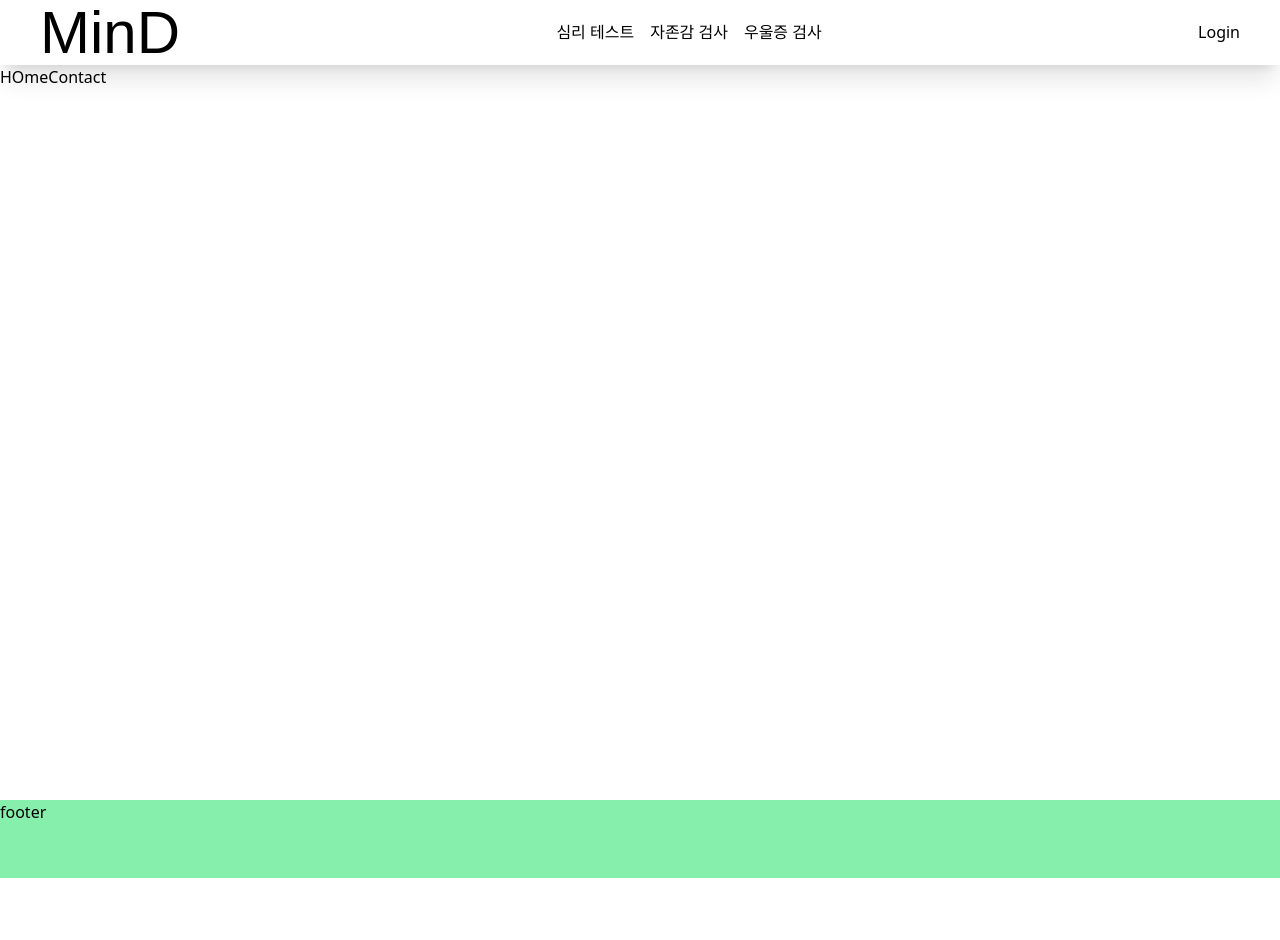
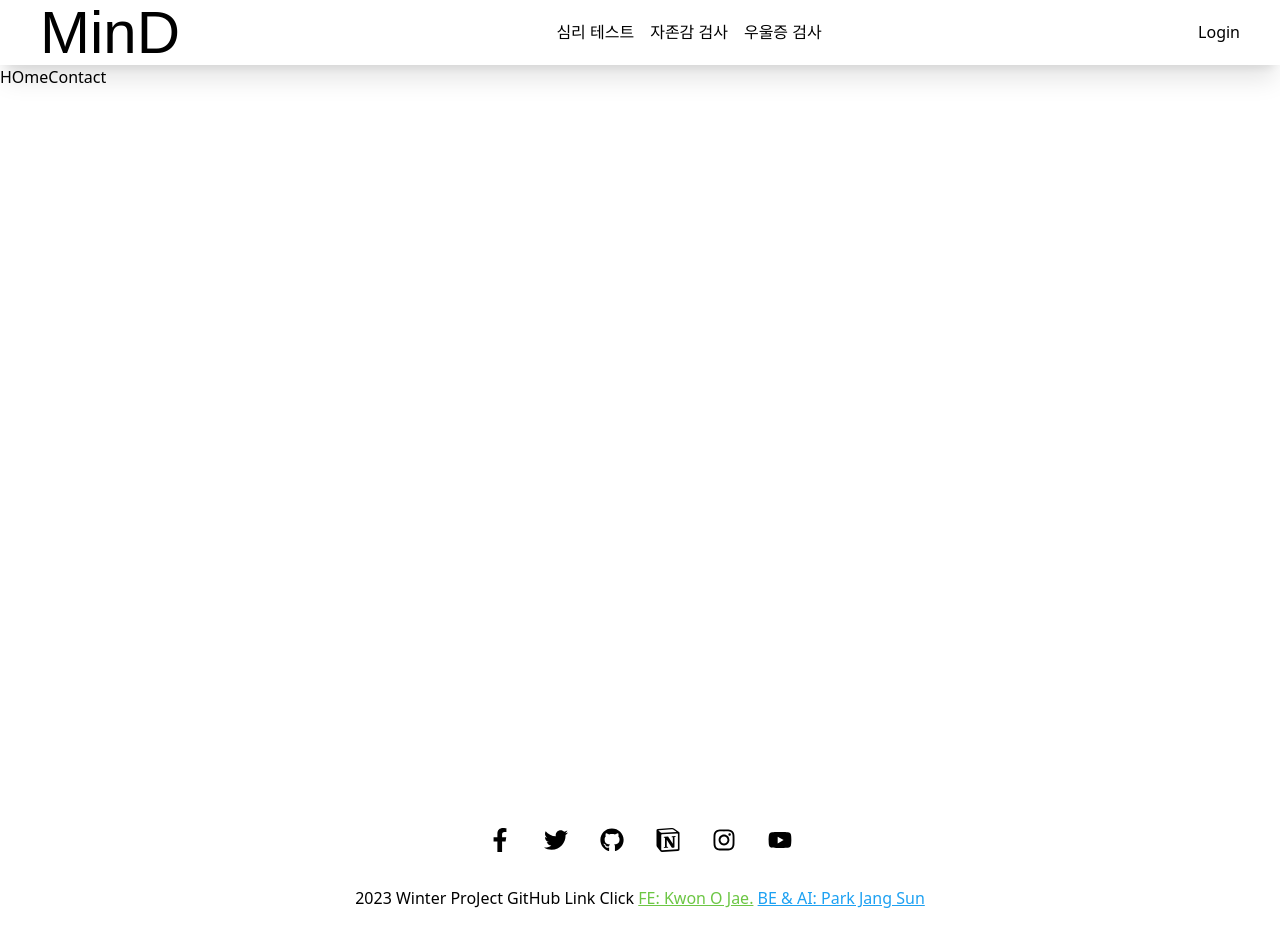
Before and after one commit to Kwonojae/AI-With-React.ts, a React (Vite) app: page / in a window 1280 px wide. Before the commit the page ends 878 px from the top, so only its background shows below. Built offline with nearby package versions, Linux system fonts and the light colour scheme; a web font is replaced by a local one.

Commit message:
footer완료

```diff
--- a/src/components/layout/Footer.tsx
+++ b/src/components/layout/Footer.tsx
@@ -1,7 +1,89 @@
+import { FaFacebookF } from "react-icons/fa";
+import { FaTwitter } from "react-icons/fa";
+import { FaGithub } from "react-icons/fa";
+import { SiNotion } from "react-icons/si";
+import { FaInstagram } from "react-icons/fa";
+import { FaYoutube } from "react-icons/fa";
+import { Link } from "react-router-dom";
+
 export default function Footer() {
   return (
-    <footer className="h-[78px] bg-green-300">
-      <div>footer</div>
-    </footer>
+    // <footer className="h-[78px] bg-green-300">
+    //   <div>footer</div>
+    // </footer>
+    <>
+      <div className="flex flex-col mx-3 bg-white rounded-lg">
+        <div className="w-full ">
+          <div className="container flex flex-col mx-auto">
+            <div className="flex flex-col items-center w-full my-7">
+              <div className="flex flex-col items-center gap-6 mb-8">
+                {/* 나중에 푸터에 먼가 페이지 버튼을 추가하고 싶으면 주석 해제 하고 사용 하시오 */}
+                {/* <div className="flex flex-wrap items-center justify-center gap-5 lg:gap-12 gap-y-3 lg:flex-nowrap text-dark-grey-900">
+                  <a
+                    href="javascript:void(0)"
+                    className="text-gray-600 hover:text-gray-900"
+                  >
+                    About
+                  </a>
+
+                </div> */}
+                <div className="flex items-center gap-8 text-2xl">
+                  <Link
+                    className="hover:text-[#1877f2] hover:-translate-y-4 hover:duration-500 transition delay-200 ease-in-out"
+                    to="https://www.facebook.com/?locale=ko_KR"
+                  >
+                    <FaFacebookF />
+                  </Link>
+                  <Link
+                    className="hover:-translate-y-4 hover:text-[#1da1f2] hover:duration-500 transition delay-200 ease-in-out"
+                    to="https://twitter.com/home?lang=ko"
+                  >
+                    <FaTwitter />
+                  </Link>
+                  <Link
+                    className="hover:-translate-y-4 hover:duration-500 hover:text-[#6cc644] transition delay-200 ease-in-out"
+                    to="https://github.com/Kwonojae/AI-With-React.ts"
+                  >
+                    <FaGithub />
+                  </Link>
+                  <Link
+                    className="hover:-translate-y-4 hover:duration-500 hover:text-[#fee75c] transition delay-200 ease-in-out"
+                    to="https://parallel-countess-9ab.notion.site/AI-PJ-f92106d0157e4fd1ac988c866acfb7a7?pvs=4"
+                  >
+                    <SiNotion />
+                  </Link>
+                  <Link
+                    className="hover:-translate-y-4 hover:duration-500 hover:text-[#e1306c] transition delay-200 ease-in-out"
+                    to="https://www.instagram.com/"
+                  >
+                    <FaInstagram />
+                  </Link>
+                  <Link
+                    className="hover:-translate-y-4 hover:duration-500 hover:text-[#ff0000] transition delay-200 ease-in-out"
+                    to="https://www.youtube.com/"
+                  >
+                    <FaYoutube />
+                  </Link>
+                </div>
+              </div>
+              <div className="flex items-center">
+                <p className="text-base font-normal leading-7 text-center text-black">
+                  2023 Winter ProJect GitHub Link Click{" "}
+                  <Link
+                    className="underline  text-[#6cc644]"
+                    to="https://github.com/Kwonojae/AI-With-React.ts"
+                  >
+                    FE: Kwon O Jae.
+                  </Link>{" "}
+                  <Link className="underline  text-[#1da1f2]" to="">
+                    BE & AI: Park Jang Sun
+                  </Link>
+                </p>
+              </div>
+            </div>
+          </div>
+        </div>
+      </div>
+    </>
   );
 }
--- a/src/pages/NotFound.tsx
+++ b/src/pages/NotFound.tsx
@@ -1,3 +1,12 @@
+import { Link } from "react-router-dom";
+
 export default function NotFound() {
-  return <div>에러 페이지 입니다 .</div>;
+  return (
+    <div className="w-screen h-screen flex flex-col items-center justify-center gap-6">
+      <div className="text-3xl font-Gothic">🚫 에러 페이지 입니다.🚫</div>
+      <Link className="text-3xl font-Gothic" to="/">
+        🏠 홈 으로
+      </Link>
+    </div>
+  );
 }
```
